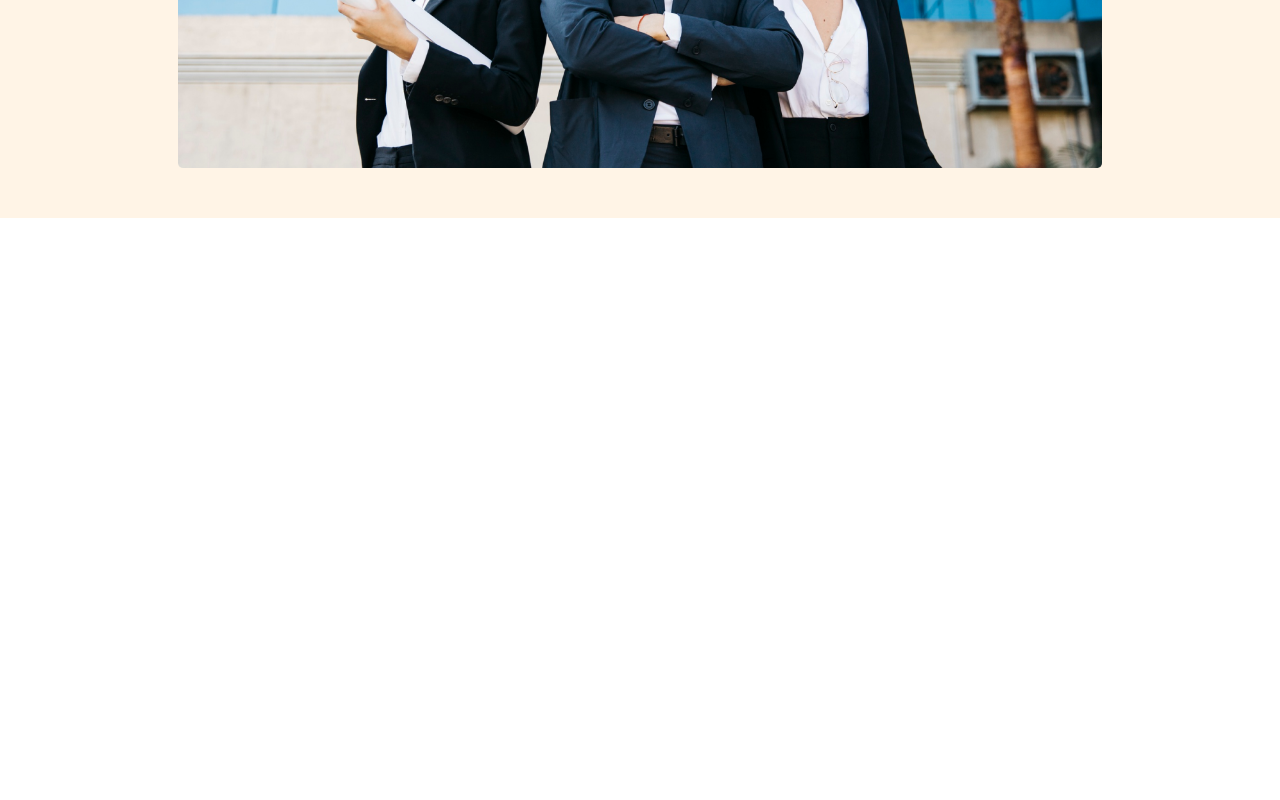
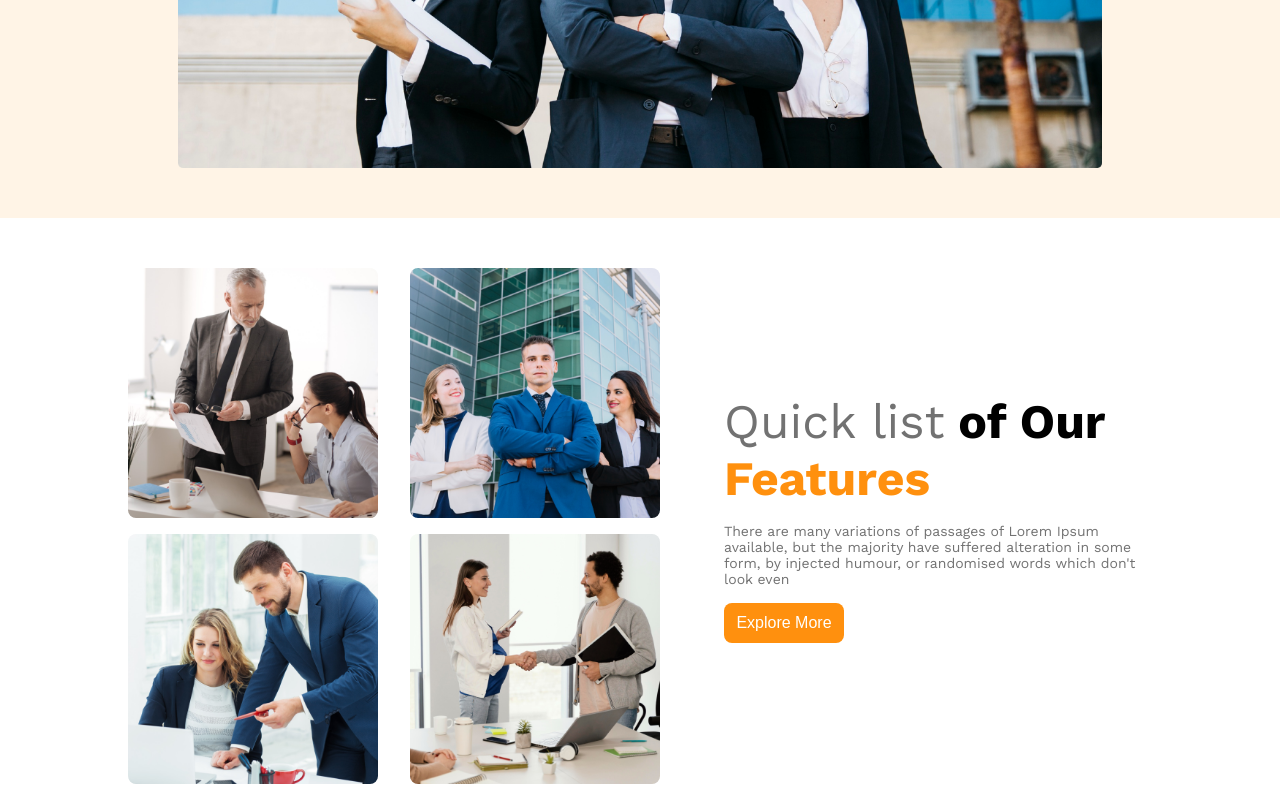
Before and after one commit to Farhan358/G3-Architects, a plain HTML site: page index.html in a window 1280 px wide. Shown: the part 661-1461 px from the top of the page. Before the commit the page ends 929 px from the top, so only its background shows below. Drawn offline with nearby package versions, Linux system fonts and the light colour scheme.

Commit message:
article section completed

```diff
--- a/css/style.css
+++ b/css/style.css
@@ -23,6 +23,10 @@ body {
   color: #ffffff;
   background: #ff900e;
 }
+
+.margin-bottom {
+  margin-bottom: 1em;
+}
 /* utility section end */
 
 /* nav section start */
@@ -45,7 +49,6 @@ body {
 
 /* hero-section starts */
 
-/* hero-section ends */
 .hero-container {
   display: flex;
   flex-direction: column;
@@ -78,6 +81,28 @@ body {
   margin-bottom: 2em;
 }
 
+/* hero-section ends */
+
+/* article section starts */
+
+#front {
+  color: #727272;
+  font-weight: 400;
+}
+
+#end {
+  color: #ff900e;
+  font-weight: 700;
+}
+
+.article-text p {
+  font-weight: 400;
+  color: #727272;
+  font-size: 14px;
+}
+
+/* article section ends */
+
 /* media query desktop start */
 
 @media screen and (min-width: 992px) {
@@ -106,6 +131,28 @@ body {
 
   .hero-image {
     width: 100%;
+  }
+
+  .article-container {
+    display: flex;
+    align-items: center;
+    gap: 4em;
+  }
+
+  .image-container {
+    display: flex;
+    gap: 2em;
+    margin-bottom: 1em;
+  }
+
+  .images {
+    width: 250px;
+    height: 250px;
+    border-radius: 8px;
+  }
+
+  .article-title h2 {
+    font-size: 3em;
   }
 }
 
@@ -141,4 +188,29 @@ body {
   .hero-image {
     width: 100%;
   }
+
+  .article-container {
+    display: flex;
+    flex-direction: column;
+    justify-content: center;
+    align-items: center;
+    gap: 1em;
+    padding: 2em;
+  }
+
+  .image-container {
+    display: flex;
+    flex-direction: column;
+    gap: 1em;
+  }
+
+  .images {
+    width: 100%;
+    height: 280px;
+    border-radius: 8px;
+  }
+
+  .article-title h2 {
+    font-size: 1.5em;
+  }
 }
--- a/index.html
+++ b/index.html
@@ -55,6 +55,36 @@
     </header>
     <!-- Header section end -->
 
-    <main class="main header"></main>
+    <main class="main header">
+      <section class="article-container">
+        <div class="article-image-secion">
+          <div class="image-container">
+            <img class="images" src="./images/team1.png" alt="" />
+            <img class="images" src="./images/team2.png" alt="" />
+          </div>
+          <div class="image-container">
+            <img class="images" src="./images/team3.png" alt="" />
+            <img class="images" src="./images/team4.png" alt="" />
+          </div>
+        </div>
+        <div class="article-text-section">
+          <div class="article-title margin-bottom">
+            <h2>
+              <span id="front">Quick list</span> of Our<br /><span id="end"
+                >Features</span
+              >
+            </h2>
+          </div>
+          <div class="article-text margin-bottom">
+            <p>
+              There are many variations of passages of Lorem Ipsum available,
+              but the majority have suffered alteration in some form, by
+              injected humour, or randomised words which don't look even
+            </p>
+          </div>
+          <button class="btn btn-primary">Explore More</button>
+        </div>
+      </section>
+    </main>
   </body>
 </html>
```
Also changed, not shown: 1 other file.
